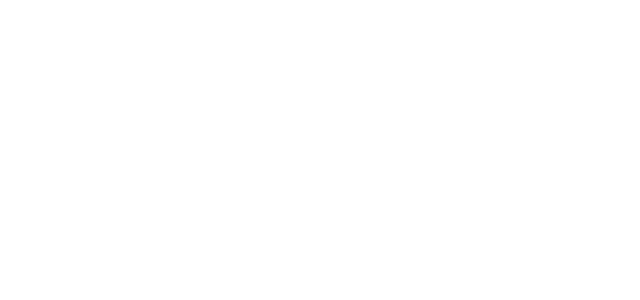
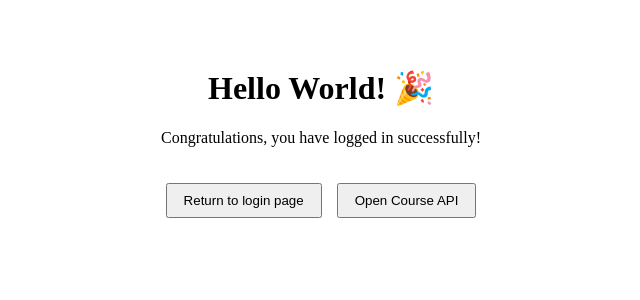
Before and after one commit to ami0610-hub/git_demo, a Vue app in the folder vue_demo/: page /helloworld in a window 1280 px wide. Before the commit this address had no page. Shown: the top 300 px of the page, without its empty margins (319-959 px from the left). Built offline with nearby package versions, Linux system fonts and the light colour scheme.

Commit message:
Update authentication workflow and router

```diff
--- a/vue_demo/src/router/index.js
+++ b/vue_demo/src/router/index.js
@@ -1,18 +1,20 @@
-import { createWebHistory, createRouter } from "vue-router";
-import StudentLogin from "../components/StudentLogin.vue";
-//import RegisteredCourseList from "../components/RegisteredCourseList.vue";
-//import CourseList from "../components/CourseList";
+import { createRouter, createWebHistory } from 'vue-router';
+import StudentLogin from '../views/StudentLogin.vue';
+import HelloWorld from '../views/HelloWorld.vue';
 const routes = [
   {
-    path: "/",
-    alias: "/login",
-    name: "login",
-    component: StudentLogin,
+    path: '/',
+    name: 'Login',
+    component: StudentLogin
   },
+  {
+    path: '/helloworld',
+    name: 'HelloWorld',
+    component: HelloWorld
+  }
 ];
 const router = createRouter({
   history: createWebHistory(),
-  routes,
+  routes
 });
-
 export default router;
--- /dev/null
+++ b/vue_demo/src/views/HelloWorld.vue
@@ -0,0 +1,50 @@
+<template>
+  <div class="hello-container">
+    <h1>Hello World! 🎉</h1>
+    <p>Congratulations, you have logged in successfully!</p>
+
+    <!-- Action buttons container -->
+    <div class="button-container">
+      <button @click="goBack" class="btn">Return to login page</button>
+      <button @click="openCourseAPI" class="btn">
+      Open Course API
+      </button>
+       </div>
+  </div>
+</template>
+
+<script setup>
+import { useRouter } from 'vue-router';
+
+const router = useRouter();
+
+// Navigate back to login
+const goBack = () => {
+  localStorage.clear();
+  router.push('/');
+};
+
+const openCourseAPI = () => {
+  window.open('http://localhost:8080/api/courses', '_blank');
+};
+
+</script>
+
+<style scoped>
+.hello-container {
+  padding: 40px;
+  text-align: center;
+}
+
+.button-container {
+  display: flex;
+  gap: 15px;
+  justify-content: center;
+  padding: 20px 0;
+}
+
+.btn {
+  padding: 8px 16px;
+  cursor: pointer;
+}
+</style>
--- a/vue_demo/src/components/StudentLogin.vue
+++ b/vue_demo/src/views/StudentLogin.vue
@@ -83,6 +83,8 @@ export default {
           console.log(student);
           localStorage.setItem("sid", student.id);
           alert("success!");
+          // Redirect to the HelloWorld landing page
+          this.$router.push('/helloworld');
         })
         .catch(e => {
           this.studentLoginRequest.studentId = "";
```
Also changed, not shown: vue_demo/src/components/HelloWorld.vue (deleted, +0 -44 lines).
